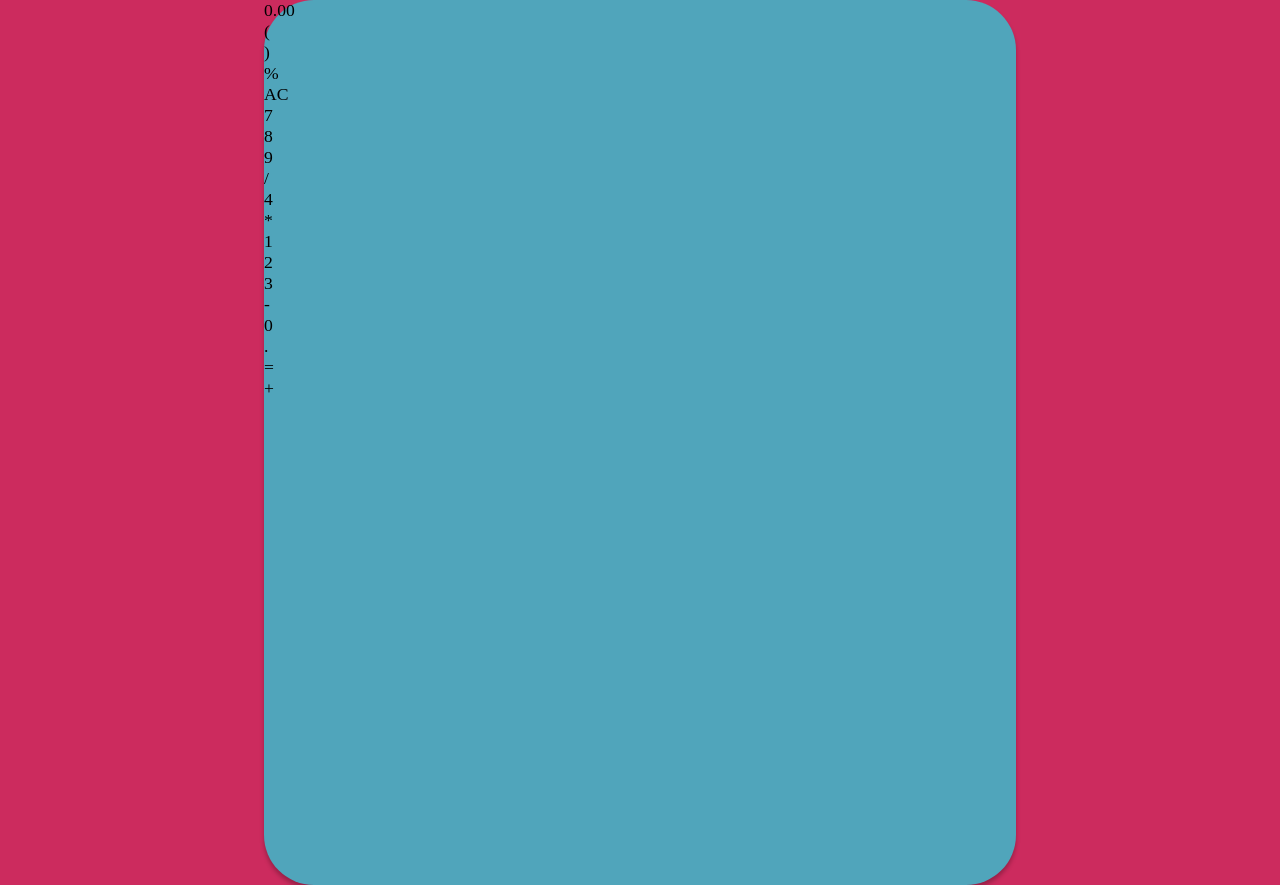
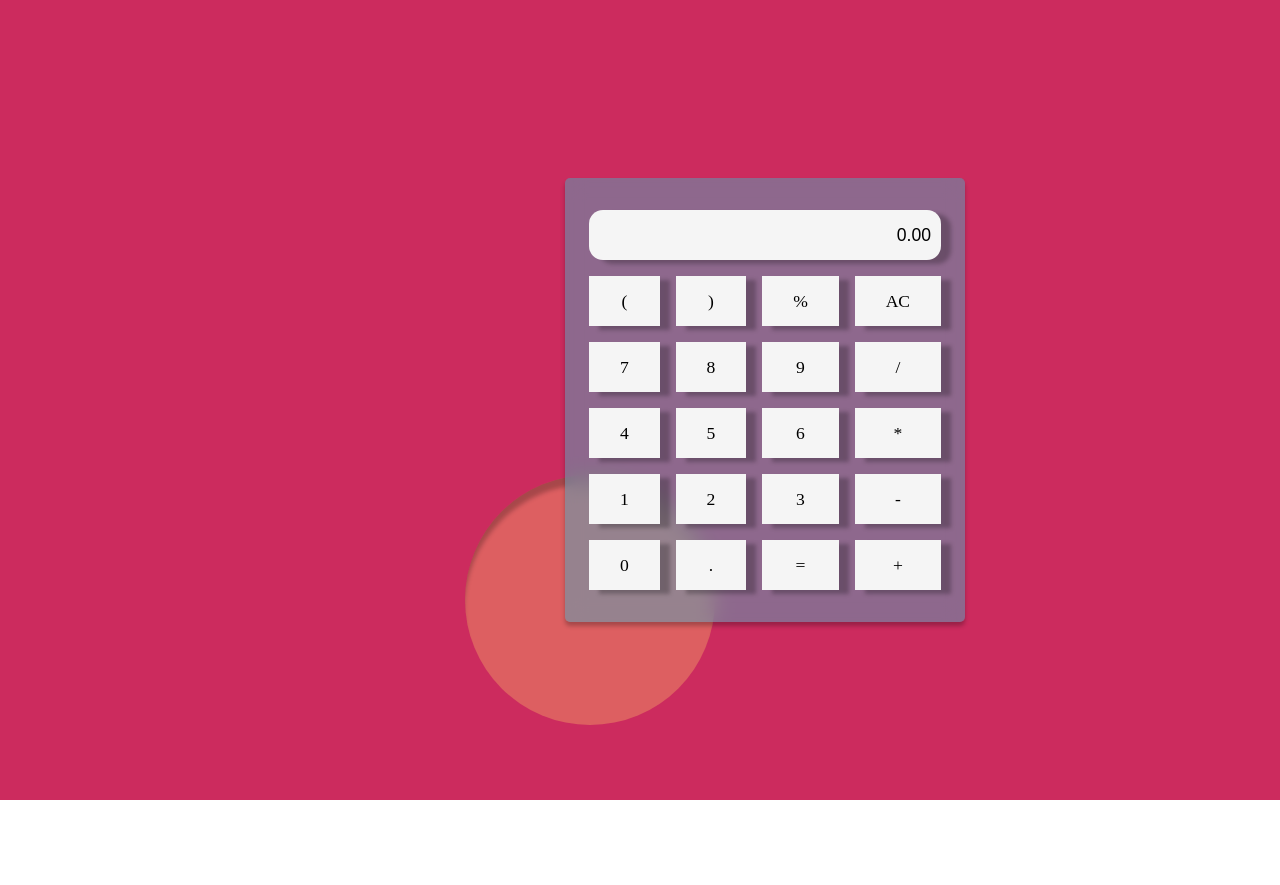
Before and after one commit to shailesh76/Prank-calculator, a plain HTML site: page index.html in a window 1280 px wide. After the commit the page ends 800 px from the top, so only its background shows below. Drawn offline with Linux system fonts and the light colour scheme; a web font is replaced by a local one.

Commit message:
code changed

```diff
--- a/index.html
+++ b/index.html
@@ -5,31 +5,37 @@
     <meta http-equiv="X-UA-Compatible" content="IE=edge">
     <meta name="viewport" content="width=device-width, initial-scale=1.0">
    <link rel="stylesheet" href="style.css">
+<link rel="preconnect" href="https://fonts.googleapis.com">
+<link rel="preconnect" href="https://fonts.gstatic.com" crossorigin>
+<link href="https://allfont.net/allfont.css?fonts=digital-7" rel="stylesheet" type="text/css" />
+
     <title>Prank calculator</title>
 </head>
 <body>
     <div class="wrapper">
+    <div class="circle"></div>
         <div class="calculator">
             <div class="display">0.00</div>
-            <div class="btn-Small bracket">(</div>
-            <div class="btn-Small bracket">)</div>
-            <div class="btn-precentage">%</div>
-            <div class="btn-ac">AC</div>
-            <div class="btn-7">7</div>
-            <div class="btn-8">8</div>
-            <div class="btn-9">9</div>
-            <div class="btn-divide">/</div>
-            <div class="btn-4">4</div>
-            <div class="btn-5"></div>
-            <div class="btn-multiply">*</div>
-            <div class="btn-1">1</div>
-            <div class="btn-2">2</div>
-            <div class="btn-3">3</div>
-            <div class="btn-subtract">-</div>
-            <div class="btn-0">0</div>
-            <div class="btn-dot">.</div>
-            <div class="btn-equals">=</div>
-            <div class="btn-add">+</div>
+            <div class="btn btn-small">(</div>
+            <div class="btn btn-bracket">)</div>
+            <div class="btn btn-prec">%</div>
+            <div class="btn btn-ac">AC</div>
+            <div class="btn btn-7">7</div>
+            <div class="btn btn-8">8</div>
+            <div class="btn btn-9">9</div>
+            <div class="btn btn-divide">/</div>
+            <div class="btn btn-4">4</div>
+            <div class="btn btn-5">5</div>
+            <div class="btn btn-6">6</div>
+            <div class="btn btn-x">*</div>
+            <div class="btn btn-1">1</div>
+            <div class="btn btn-2">2</div>
+            <div class="btn btn-3">3</div>
+            <div class="btn btn-subtract">-</div>
+            <div class="btn btn-0">0</div>
+            <div class="btn btn-dot">.</div>
+            <div class="btn btn-equals">=</div>
+            <div class="btn btn-add">+</div>
 
 
         </div>
--- a/style.css
+++ b/style.css
@@ -2,52 +2,78 @@ body{
     margin: 0;
     font-size: 1.1rem;
 }
+* {
+   box-sizing: border-box;
+}
 .wrapper {
 min-height: 100vh;
-background:#CC2B5E ;
+background:#CC2B5E;
+display: flex;
 
-display: flex;
 justify-content: center;
 align-items: center;
 }
 
+.calculator {
+   background: rgba(80, 165, 187, 0.5);
+   box-shadow: 0px 4px 4px rgba(0, 0, 0, 0.25);
+   border-radius: 50px;
+   width: 400px;
+   color: black;
+   padding: 2rem 1.5rem;
+   border-radius: 5px;
 
-.calculator{
-background:#50A5BB;
-box-shadow: 0px 4px 4px rgba(0, 0, 0, 0.25);
- border-radius: 50px;
-width: 752px;
- height: 885px;
-}
+   display: grid;
+   gap: 1rem;
+
+
 grid-template-areas:
 "display display display display"
-"small  small  percentage ac"
-"7 8 9 divide"
-"4 5 6 multiply"
-"1 2 3 subtract"
-"0 dot equals add"
+"small  bracket  perc ac"
+"btn7 btn8 btn9 divide"
+"btn4 btn5 btn6 btnx"
+"btn1 btn2 btn3 subtract"
+"btn0 dot equals add";
+
+position: relative;
+backdrop-filter: blur(10px);
+}
 
 .calculator div{
-width: 100px;
-height: 100px;
+
+/* width: 50px;  */
+height: 50px;
+background: #F5F5F5;
 display: flex;
 justify-content: center;
 align-items: center;
 }
  .display {
+   background: #F5F5F5;
+      box-shadow: 10px 4px 4px rgba(0, 0, 0, 0.25);
+      border-radius: 14px;
     grid-area:display;
+ }
+
+.calculator div.display {
+   font-family: 'Digital-7', arial;
+   grid-area: display;
+    display: flex;
+    justify-content: flex-end;
+    padding: 10px;
+  }
+   .btn{
+   box-shadow: 10px 4px 4px rgba(0, 0, 0, 0.25);
+   }
+ .btn-Small  {
+    grid-area: Small;
+ }
+ .btn-bracket  {
+    grid-area: bracket;
 
  }
- .btn-Small  {
-    grid-area:small;
-
- }
- .btn-Small  {
-    grid-area:small;
-
- }
- .btn-precentage{
-    grid-area:percentage;
+ .btn-prec {
+    grid-area: perc;
 
  }
  .btn-ac{
@@ -71,27 +97,32 @@ align-items: center;
 
  }
  .btn-4{
-    grid-area:4;
+    grid-area:btn4;
 
  }
  .btn-5{
-    grid-area:5;
+    grid-area:btn5;
 
- }
- .btn-multiply{
-    grid-area:multiply;
+    }
+   .btn-6{
+ grid-area: btn6;
+    }
+
+
+ .btn-x{
+    grid-area:btnx;
 
  }
  .btn-1{
-    grid-area:1;
+    grid-area:btn1;
 
  }
  .btn-2{
-    grid-area:2;
+    grid-area:btn2;
 
  }
  .btn-3{
-    grid-area:3;
+    grid-area:btn3;
 
  }
  .btn-subtract{
@@ -115,3 +146,16 @@ align-items: center;
     grid-area:add;
 
  }
+
+ .circle {
+background: #DE6262;
+   opacity: 0.95;
+   box-shadow: inset 0px 10px 4px -1px rgba(0, 0, 0, 0.25);
+         width: 250px;
+         height: 250px;
+         border-radius: 50%;
+         position: relative;
+         left: 150px;
+            top: 200px;
+
+ }
```
